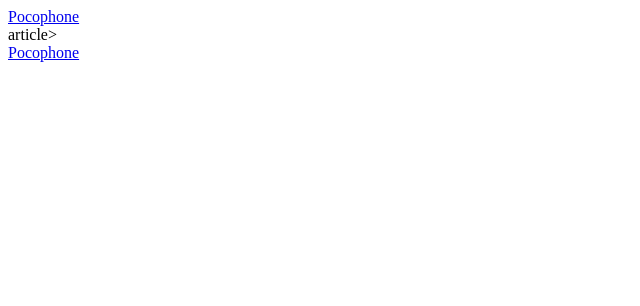
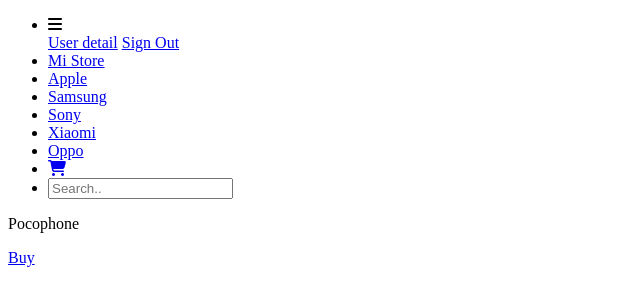
Before and after one commit to ziqirsyam/projectwebbase, a PHP site: page /brand/xiaomi.php in a window 1280 px wide. Shown: the top 306 px of the page, without its empty margins (0-640 px from the left). Run offline with PHP 8.4, Linux system fonts and the light colour scheme; some libraries are stand-ins or nearby versions.

Commit message:
Update xiaomi.php

```diff
--- a/brand/xiaomi.php
+++ b/brand/xiaomi.php
@@ -2,16 +2,45 @@
 <html>
 <head>
 	<title>Xiaomi</title>
+	<link rel="stylesheet" type="text/css" href="branddeis.css">
+	<script src="https://kit.fontawesome.com/a076d05399.js"></script>
 	<article>
-	<div class="flex-container">
-			<div class="pocophone"><a href="pocophone.php"><img src="">Pocophone</a><br></div>
 	</div>
 </article>
 </head>
 <body>
-article>
-	<div class="flex-container">
-			<div class="pocophone"><a href="pocophone.php"><img src="">Pocophone</a><br></div>
+	<nav>
+	<!--side navigation-->
+	<section>
+		<nav>
+	<ul id="navitop" class ="navitop">
+		<div class="flex-container">
+
+		    <li class="dropdown">
+		    <i  id="bars" class="fas fa-bars"></i>
+		    <div class="dropdown-content">
+			<a class="sign-up" href="#">User detail</a>
+     		<a class="log-in" href="#">Sign Out</a>
+		</div></li>
+		<li class="list"><a href="#Mistore">Mi Store</a></li>
+  			<li class="list"><a href="userapple.php">Apple</a></li>
+  			<li class="list"><a href="usersamsung.php">Samsung</a></li>
+  			<li class="list"><a href="usersony.php">Sony</a></li>
+  			<li class="list"><a href="userxiomi.php">Xiaomi</a></li>
+  			<li class="list"><a href="useroppo.php">Oppo</a></li>
+  			<div class="cart">
+  			<li class="list"><a href="#about"><i class="fas fa-shopping-cart"></i></a></li>
+  		</div>
+  		<form  class="search" action="/action_page.php">
+  			<li class="Search"><a href="#about"><input type="text" name="search" placeholder="Search.."></a></li>
+  		</form>
+
+  	</div>
+	</ul>
+		</nav>
+<article>
+	<div class="flex-container2">
+			<div class="pocophone"><p>Pocophone</p><a href="pocophone.php"><img src="">Buy</a><br></div>
 	</div>
 </article>
 </body>
```
